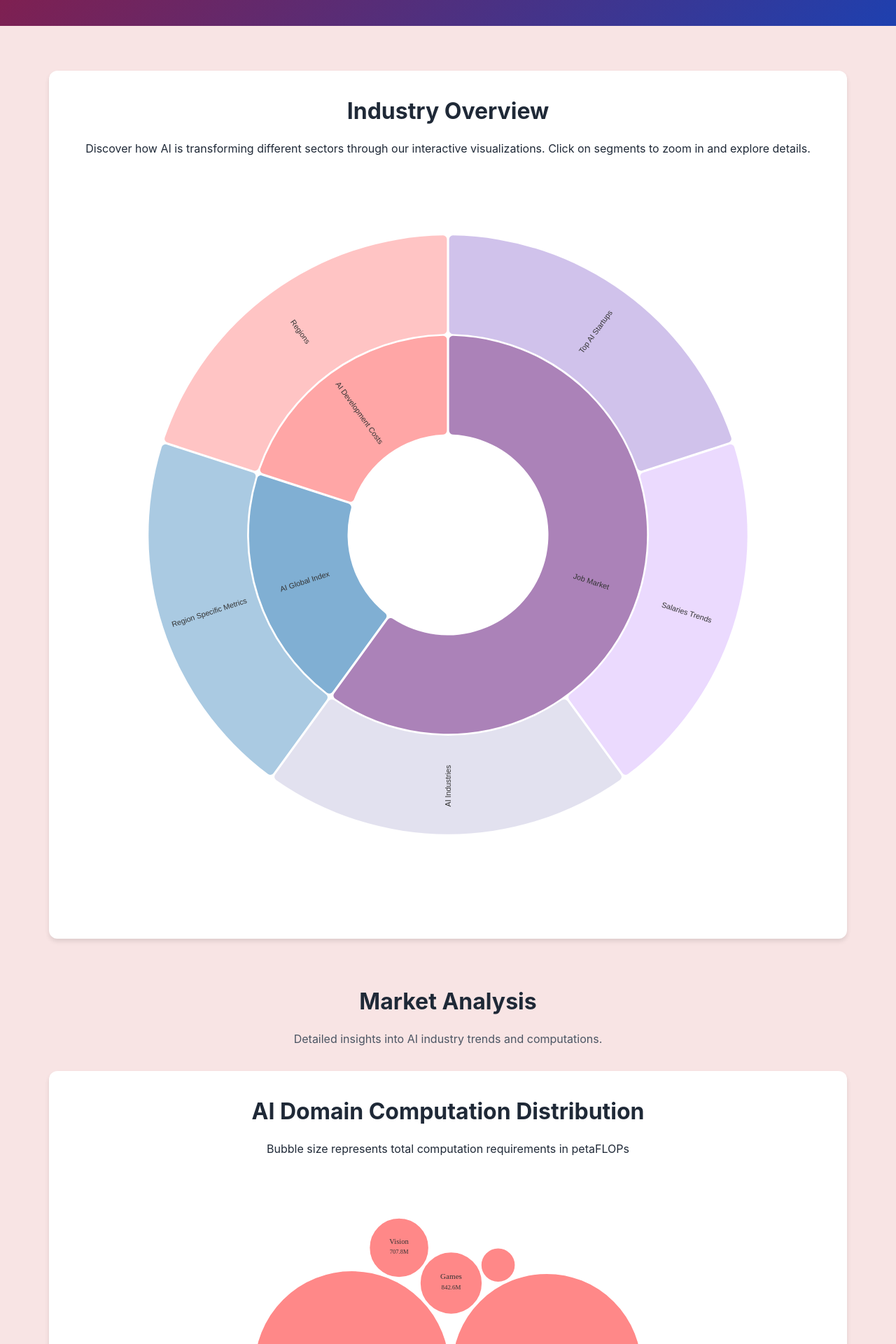
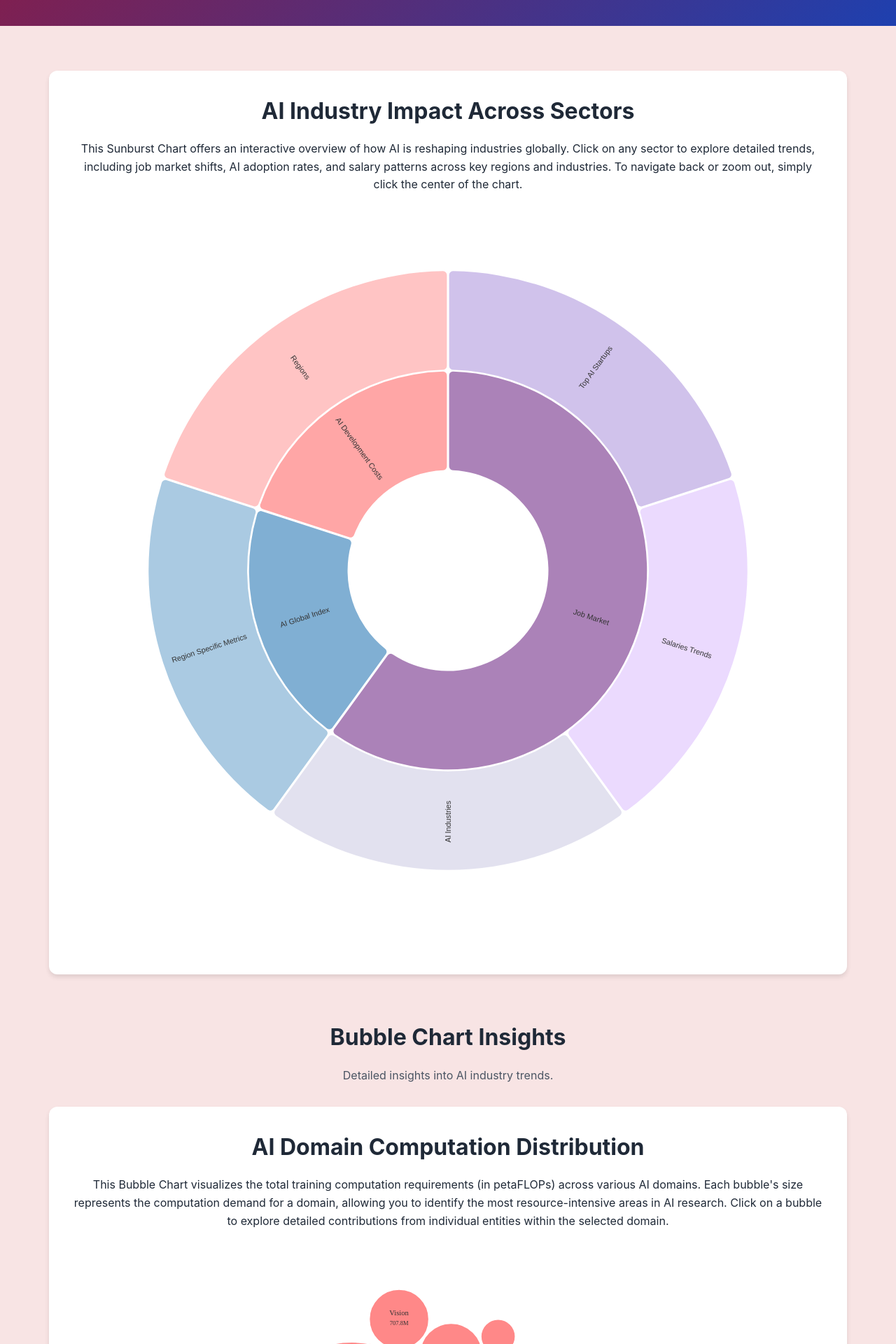
Before and after one commit to disha2989/ai-industry-analysis, a React (Create React App) app: page / in a window 1280 px wide. Shown: the part 280-2200 px from the top of the page at 70% size. Built offline with nearby package versions, Linux system fonts and the light colour scheme.

Commit message:
added description for heatmap + sunburst + bubble

```diff
--- a/src/App.js
+++ b/src/App.js
@@ -162,10 +162,10 @@ function App() {
               ref={marketAnalysisRef}
               style={{ scrollMarginTop: '100px' }}
             >
-              Market Analysis
+              Bubble Chart Insights
             </h2>
             <p className="section-description">
-              Detailed insights into AI industry trends and computations.
+              Detailed insights into AI industry trends.
             </p>
             <div className="chart-container">
               <BubbleChart />
@@ -177,7 +177,7 @@ function App() {
           <div className="section-content">
             <h2>Heatmap</h2>
             <p className="section-description">
-              Explore AI trends across regions with our interactive globe.
+            Explore regional performance across key AI metrics
             </p>
             <div className="chart-container">
               <Heatmap />
--- a/src/components/BubbleChart.js
+++ b/src/components/BubbleChart.js
@@ -114,7 +114,7 @@ const BubbleChart = () => {
               textAnchor="end"
               alignmentBaseline="middle"
               fill="#FF6B6B"
-              fontSize="12px"
+              fontSize="10px"
               className="font-medium"
               style={{
                 overflow: "hidden",
@@ -165,7 +165,9 @@ const BubbleChart = () => {
             AI Domain Computation Distribution
           </h2>
           <p className="text-sm text-gray-600 text-center mb-6">
-            Bubble size represents total computation requirements in petaFLOPs
+          This Bubble Chart visualizes the total training computation requirements (in petaFLOPs) across various AI domains.
+  Each bubble's size represents the computation demand for a domain, allowing you to identify the most resource-intensive
+  areas in AI research. Click on a bubble to explore detailed contributions from individual entities within the selected domain.
           </p>
 
           <div className="relative mb-6">
@@ -255,7 +257,7 @@ const BubbleChart = () => {
     <h2 className="text-xl font-bold mb-2 text-gray-800">
       {selectedDomain
         ? `Entity Contributions in ${selectedDomain}`
-        : "Click a Domain"}
+        : "Select a Domain to Explore Entity Contributions"}
     </h2>
     {selectedDomain && (
   <button
--- a/src/components/Heatmap.js
+++ b/src/components/Heatmap.js
@@ -182,6 +182,8 @@ const Heatmap = () => {
   .attr('stroke-dasharray', '2 2');
 
 
+
+
         // Draw shapes with animation
         const shapes = svg.selectAll('path')
           .data(regionData)
@@ -244,11 +246,27 @@ const Heatmap = () => {
 
   return (
     <div ref={containerRef} style={{ width: '100%', height: '100%' }}>
-      <div style={{ marginBottom: '20px' }}>
+      <div style={{ marginBottom: '20px'}}>
+      <h2 className="text-2xl font-bold mb-2 text-center text-gray-800">
+        AI Regional Trends Heatmap
+      </h2>
+      <p className="text-sm text-gray-600 text-center mb-6" style={{ marginBottom: '50px' }}>
+        Explore how different regions perform across various AI metrics such as Talent, Research, Development, and Government Strategy.
+        Click on "Government Strategy" to drill down into country-level analysis using a scatterplot.
+
+
+      </p>
         <svg ref={svgRef}></svg>
       </div>
       {showScatterPlot && (
         <div>
+          <h2 className="text-xl font-bold mb-2 text-center text-gray-800">
+          Country-Level AI Government Strategy Analysis
+        </h2>
+        <p className="text-sm text-gray-600 text-center mb-6" style={{ marginBottom: '20px' }}>
+          This scatterplot visualizes country-level performance in "Government Strategy" metrics, with shapes indicating the type of political regime.
+          Use the "Reset" button to return to the Heatmap.
+        </p>
           <svg ref={scatterPlotRef}></svg>
           <button
             onClick={() => setShowScatterPlot(false)} // Reset scatterplot view
--- a/src/components/SunburstChart.js
+++ b/src/components/SunburstChart.js
@@ -7,8 +7,8 @@ const SunburstChart = ({
   onRegionSpecificMetricsClick,
   onNavigateToSalaryDrillDown, // New prop for navigation
   onNavigateToSankey, // New prop for Sankey navigation
-  title = "Industry Overview",
-  description = "Discover how AI is transforming different sectors through our interactive visualizations. Click on segments to zoom in and explore details.",
+  title = "AI Industry Impact Across Sectors",
+  description = " This Sunburst Chart offers an interactive overview of how AI is reshaping industries globally. Click on any sector to explore detailed trends, including job market shifts, AI adoption rates, and salary patterns across key regions and industries. To navigate back or zoom out, simply click the center of the chart.",
 }) => {
   const svgRef = useRef();
 
```
